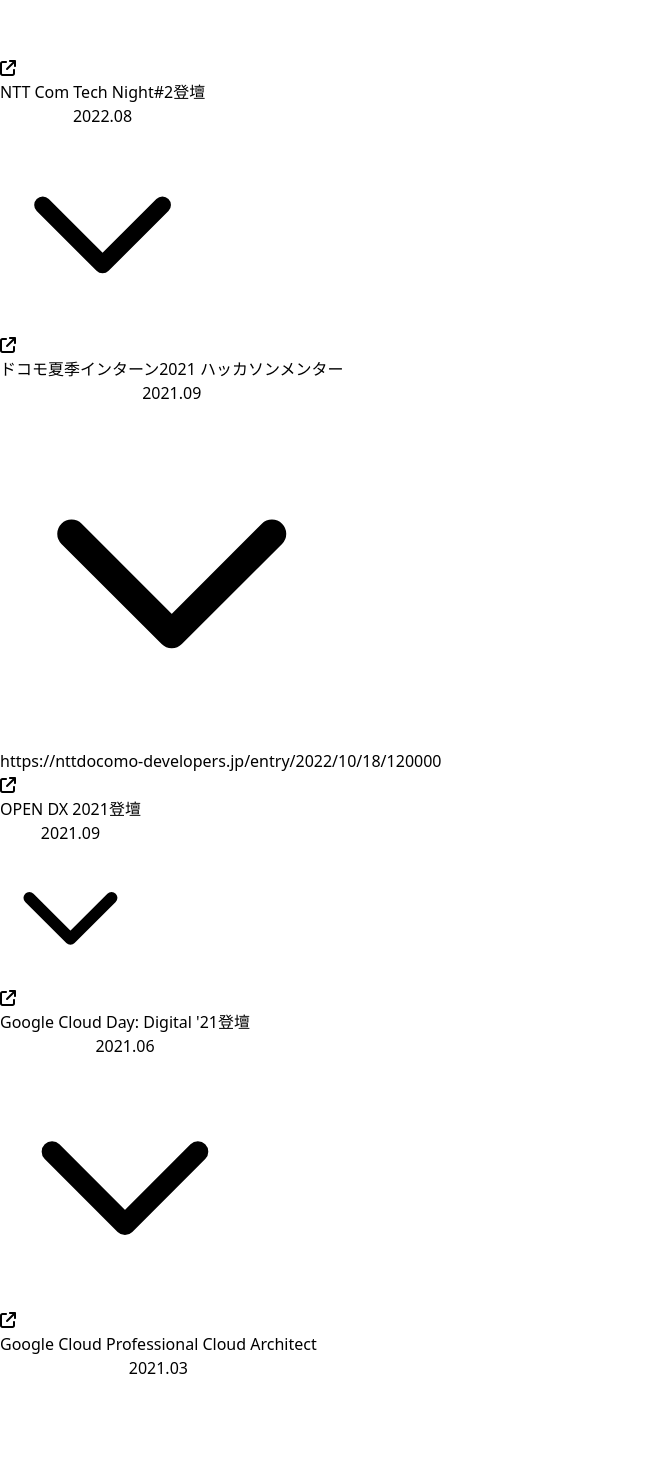
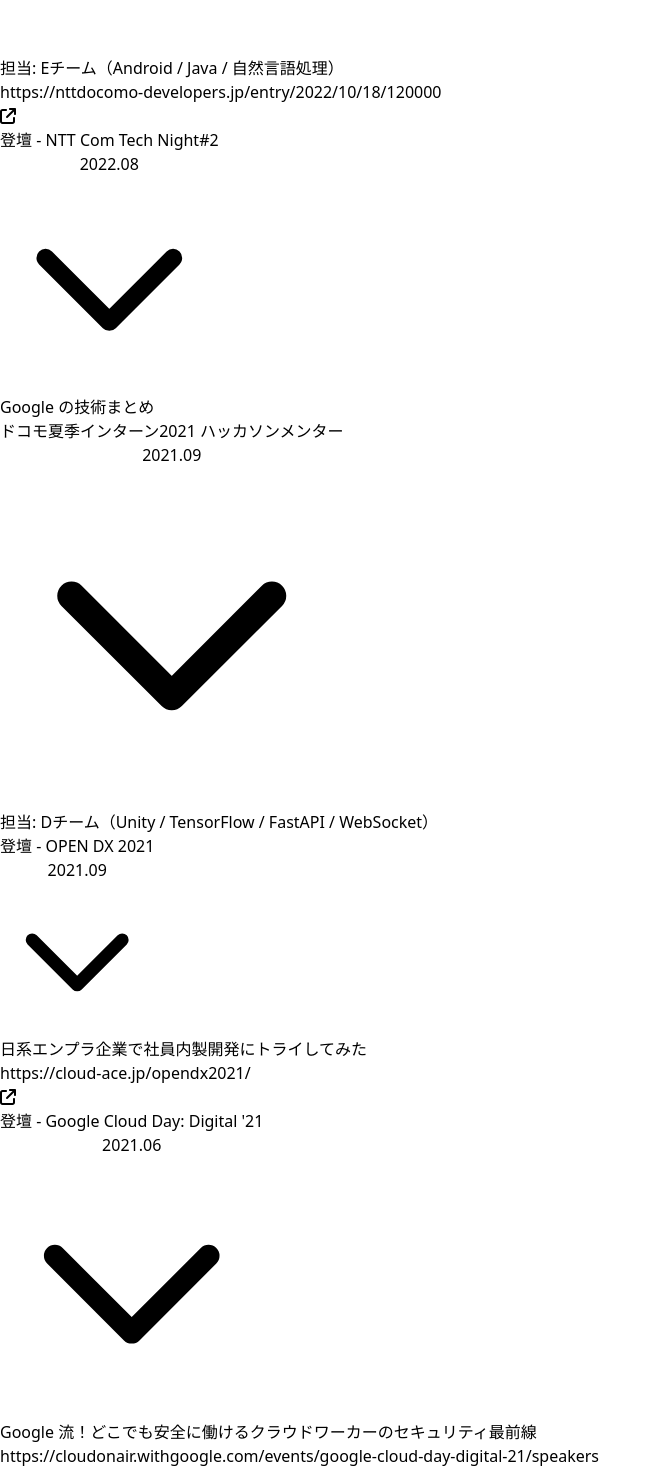
Before and after one commit to kawamou/kawamou.github.io, a Next.js app: page /cv in a window 1280 px wide. Shown: the part 4820-6290 px from the top of the page, without its empty margins (0-661 px from the left). Built offline with nearby package versions, Linux system fonts and the light colour scheme; what @material-tailwind/react would draw is missing.

Commit message:
リンクの他に説明文も追加できるようにした

```diff
--- a/src/components/others.tsx
+++ b/src/components/others.tsx
@@ -7,10 +7,11 @@ import { faArrowUpRightFromSquare } from '@fortawesome/free-solid-svg-icons'
 type OtherProps = {
   title: string
   subTitle: string
-  hideDescription: string
+  description: string
+  link: string
 }
 
-const Other: FC<OtherProps> = ({ title, subTitle, hideDescription }) => {
+const Other: FC<OtherProps> = ({ title, subTitle, description, link }) => {
   const [showDetail, setShowDetail] = useState(false)
   return (
     <div className='px-6 py-3 hover:bg-gray-50'>
@@ -23,7 +24,7 @@ const Other: FC<OtherProps> = ({ title, subTitle, hideDescription }) => {
         <div className='flex items-center'>
           <div>
             <Typography className='text-sm mb-1 text-blue-gray-900 text-left'>{title}</Typography>
-            <Typography color='gray' className='text-sm text-left'>
+            <Typography color='gray' className='text-xs text-left'>
               {subTitle}
             </Typography>
           </div>
@@ -36,17 +37,28 @@ const Other: FC<OtherProps> = ({ title, subTitle, hideDescription }) => {
       </button>
       <div
         className={`${
-          showDetail && hideDescription.length > 0 ? 'mt-4 h-auto opacity-100' : 'h-0 opacity-0'
-        } duration-300 overflow-hidden`}
+          showDetail ? 'mt-4 h-auto opacity-100' : 'h-0 opacity-0'
+        } duration-200 overflow-hidden`}
       >
-        <a target='_blank' rel='noreferrer' href={`${hideDescription}`} className='inline-block'>
+        {description.length > 0 ? (
+          <Typography className='text-sm text-blue-gray-900 text-left mr-2'>
+            {description}
+          </Typography>
+        ) : (
+          <></>
+        )}
+        {link.length > 0 ? (
+          <a target='_blank' rel='noreferrer' href={`${link}`} className='inline-block'>
             <div className='flex items-center'>
               <Typography className='text-sm text-blue-gray-900 text-left mr-2 hover:border-b border-blue-gray-400'>
-              {hideDescription}
+                {link}
               </Typography>
               <FontAwesomeIcon icon={faArrowUpRightFromSquare} className={'h-2'} />
             </div>
           </a>
+        ) : (
+          <></>
+        )}
       </div>
     </div>
   )
@@ -57,63 +69,75 @@ const Others = () => {
     {
       title: 'ドコモ夏季インターン2022 ハッカソンメンター',
       subTitle: '2022.09',
-      hideDescription: '',
+      description: '担当: Eチーム（Android / Java / 自然言語処理）',
+      link: 'https://nttdocomo-developers.jp/entry/2022/10/18/120000',
     },
     {
-      title: 'NTT Com Tech Night#2登壇',
+      title: '登壇 - NTT Com Tech Night#2',
       subTitle: '2022.08',
-      hideDescription: '',
+      description: 'Google の技術まとめ',
+      link: '',
     },
     {
       title: 'ドコモ夏季インターン2021 ハッカソンメンター',
       subTitle: '2021.09',
-      hideDescription: 'https://nttdocomo-developers.jp/entry/2022/10/18/120000',
+      description: '担当: Dチーム（Unity / TensorFlow / FastAPI / WebSocket）',
+      link: '',
     },
     {
-      title: 'OPEN DX 2021登壇',
+      title: '登壇 - OPEN DX 2021',
       subTitle: '2021.09',
-      hideDescription: '',
+      description: '日系エンプラ企業で社員内製開発にトライしてみた',
+      link: 'https://cloud-ace.jp/opendx2021/',
     },
     {
-      title: "Google Cloud Day: Digital '21登壇",
+      title: "登壇 - Google Cloud Day: Digital '21",
       subTitle: '2021.06',
-      hideDescription: '',
+      description: 'Google 流！どこでも安全に働けるクラウドワーカーのセキュリティ最前線',
+      link: 'https://cloudonair.withgoogle.com/events/google-cloud-day-digital-21/speakers',
     },
     {
-      title: 'Google Cloud Professional Cloud Architect',
+      title: '資格 - Google Cloud Professional Cloud Architect',
       subTitle: '2021.03',
-      hideDescription: '',
+      description: '',
+      link: 'https://cloud.google.com/certification/cloud-architect?hl=ja',
     },
     {
-      title: 'AWS Certified Solutions Architect – Associate',
+      title: '資格 - AWS Certified Solutions Architect – Associate',
       subTitle: '2020.02',
-      hideDescription: '',
+      description: '',
+      link: 'https://aws.amazon.com/jp/certification/certified-solutions-architect-associate/',
     },
     {
-      title: '証券外務員1種',
+      title: '資格 - 証券外務員1種',
       subTitle: '2019.03',
-      hideDescription: '',
+      description: 'FinTech ドメイン知識のために取得',
+      link: 'https://www.jsda.or.jp/gaimuin/shiken.html',
     },
     {
       title: '第80回情報処理学会全国大会, 学生奨励賞',
       subTitle: '2018.03',
-      hideDescription: '',
+      description: '複数の群れを有する並列 Cuckoo Search による連続値最適化',
+      link: 'https://www.ipsj.or.jp/award/taikaigakusei.html',
     },
     {
       title: '文部科学省 情報技術人材育成のための実践教育ネットワーク形成事業 enPiT BizApp修了',
       subTitle: '2017.12',
-      hideDescription: '',
+      description: '',
+      link: 'https://www.cs.tsukuba.ac.jp/enPiT-old/',
     },
     {
       title:
         '筑波大学国際産学連携本部「大学・研究機関発ベンチャー×経営ノウハウを持つ人材 Talent-Connect」',
       subTitle: '2017.11',
-      hideDescription: '',
+      description: '',
+      link: 'https://www.sanrenhonbu.tsukuba.ac.jp/talentconnect/',
     },
     {
       title: 'Mashup Awards 2016 エーアイ賞',
       subTitle: '2016.03',
-      hideDescription: '',
+      description: '傘の盗難防止システム「れいんちゃん」',
+      link: '',
     },
   ])
   return (
```
Lines whose indentation alone changed are shown as unchanged.
